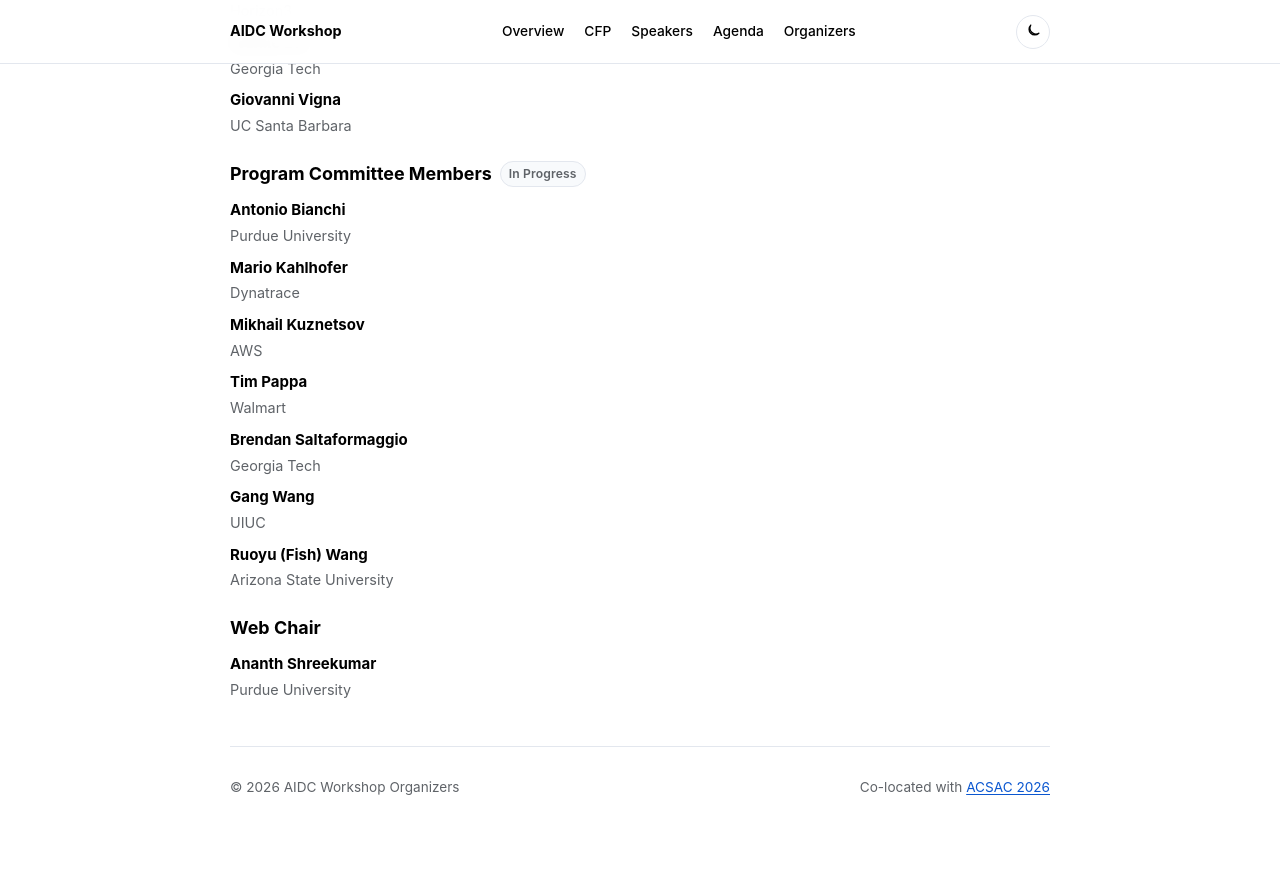
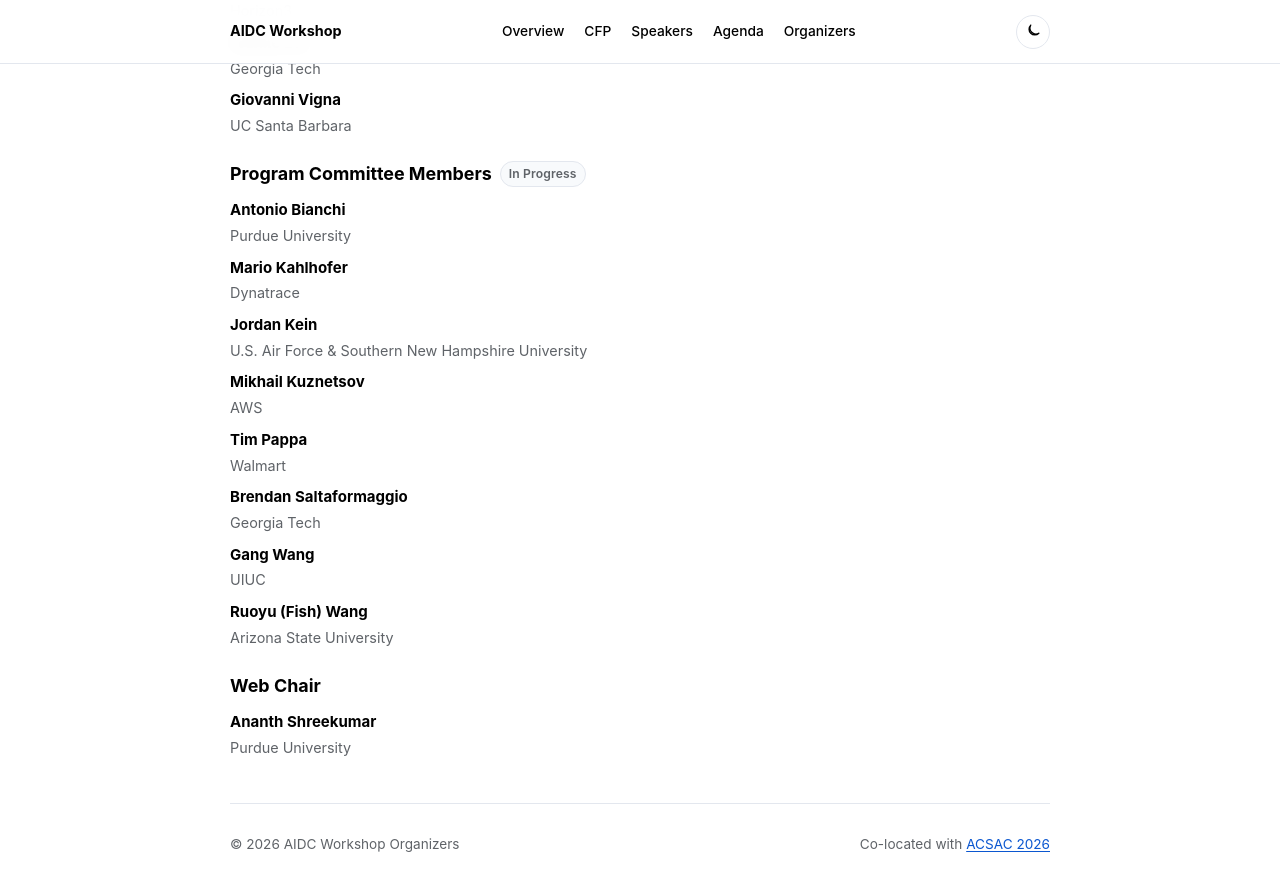
Before and after one commit to aidcworkshop/aidcworkshop.github.io, a Jekyll site: the page built from index.md, in a window 1280 px wide and 900 px high, scrolled down 5624 px. Shown: the top 891 px of the window. Built offline with Jekyll 4.4.1, drawn with Linux system fonts in a browser that asks for light colours; before the commit the page ends 6466 px from its top, so only the background shows below that.

Commit message:
Add Jordan Kein to program committee

```diff
--- a/_data/workshop.yml
+++ b/_data/workshop.yml
@@ -195,6 +195,8 @@ organizers:
           affiliation: "Purdue University"
         - name: "Mario Kahlhofer"
           affiliation: "Dynatrace"
+        - name: "Jordan Kein"
+          affiliation: "U.S. Air Force & Southern New Hampshire University"
         - name: "Mikhail Kuznetsov"
           affiliation: "AWS"
         - name: "Tim Pappa"
```
